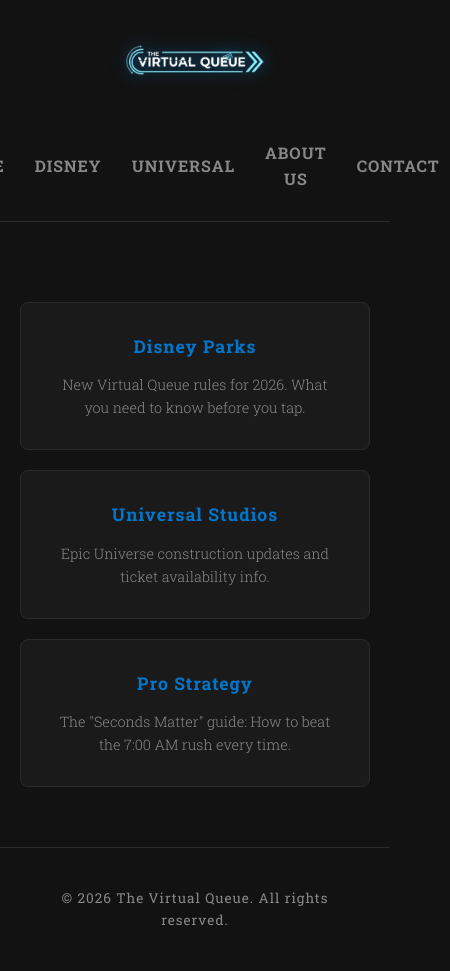
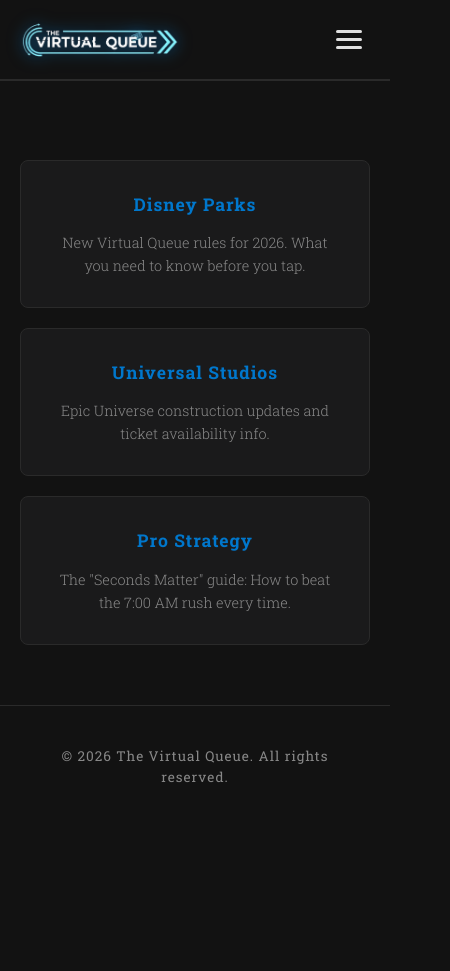
Before and after one commit to jerholl/TheVirtualQueue, a plain HTML site: page index.html in a window 390 px wide. Shown: the whole page, 450 px wide, since content can reach past the window. After the commit the page ends 844 px from the top, so only its background shows below. Drawn offline with Linux system fonts and the light colour scheme.

Commit message:
Update index.html

```diff
--- a/index.html
+++ b/index.html
@@ -4,269 +4,60 @@
     <meta charset="UTF-8">
     <meta name="viewport" content="width=device-width, initial-scale=1.0">
     <title>Home | The Virtual Queue</title>
+    <link href="https://fonts.googleapis.com/css2?family=Roboto+Slab:wght@300;400;700;900&display=swap" rel="stylesheet">
+    <style>
+        :root { --bg:#121212; --surface:#1a1a1b; --border:#2a2a2a; --blue:#0077cc; --cyan:#00d4ff; --text:#e0e0e0; --muted:#888; }
+        *, *::before, *::after { box-sizing: border-box; margin: 0; padding: 0; }
+        body { background-color: var(--bg); color: var(--text); font-family: 'Roboto Slab', serif; line-height: 1.6; }
+        .container { max-width: 1200px; margin: 0 auto; padding: 40px 20px 60px; }
+        footer { text-align: center; padding: 40px; color: var(--muted); border-top: 1px solid var(--border); font-size: 0.85rem; letter-spacing: 1px; }
+        /* ── Nav ── */
+        nav { border-bottom: 1px solid var(--border); padding: 0 20px; display: flex; justify-content: center; align-items: center; gap: 10px; background-color: var(--bg); position: sticky; top: 0; z-index: 1000; height: 100px; overflow: visible; }
+        .nav-logo-wrap { position: relative; display: flex; align-items: center; }
+        .nav-logo-wrap::after { content: ""; position: absolute; top: 75%; left: 200%; transform: translateX(-50%); width: 880px; height: 10px; border-left: 3px solid var(--cyan); border-bottom: 3px solid var(--cyan); border-bottom-left-radius: 6px; box-shadow: -4px 4px 12px rgba(0,212,255,0.5), 0px 4px 12px rgba(0,212,255,0.3); pointer-events: none; }
+        .nav-logo { height: 150px; width: auto; transition: transform 0.3s ease; filter: drop-shadow(0px 0px 8px rgba(0,119,204,0.7)); display: block; }
+        .nav-logo:hover { transform: scale(1.08); }
+        .nav-links-wrap { position: relative; display: flex; align-items: center; gap: 10px; }
+        nav a { text-decoration: none; color: var(--muted); text-transform: uppercase; font-size: 1.25rem; font-weight: 700; letter-spacing: 2px; padding: 8px 16px; border-radius: 4px; transition: color 0.3s ease, background 0.3s ease; }
+        nav a:hover { color: var(--cyan); background: rgba(0,212,255,0.06); }
 
-    <link href="https://fonts.googleapis.com/css2?family=Roboto+Slab:wght@300;400;700;900&display=swap" rel="stylesheet">
+        /* ── Hamburger ── */
+        .hamburger { display: none; flex-direction: column; justify-content: center; gap: 5px; background: none; border: none; cursor: pointer; padding: 8px; z-index: 1100; }
+        .hamburger span { display: block; width: 26px; height: 3px; background: var(--text); border-radius: 2px; transition: all 0.3s ease; }
+        .hamburger.open span:nth-child(1) { transform: translateY(8px) rotate(45deg); }
+        .hamburger.open span:nth-child(2) { opacity: 0; }
+        .hamburger.open span:nth-child(3) { transform: translateY(-8px) rotate(-45deg); }
 
-    <style>
-        /* ── CSS Variables ── */
-        :root {
-            --bg:        #121212;
-            --surface:   #1a1a1b;
-            --border:    #2a2a2a;
-            --blue:      #0077cc;
-            --cyan:      #00d4ff;
-            --text:      #e0e0e0;
-            --muted:     #888;
+        /* ── Slide-in Mobile Menu ── */
+        .mobile-menu { display: flex; flex-direction: column; position: fixed; top: 80px; left: 0; right: 0; background: var(--surface); border-bottom: 1px solid var(--border); padding: 10px 20px; z-index: 998; max-height: 0; overflow: hidden; transition: max-height 0.35s ease, padding 0.35s ease; padding-top: 0; padding-bottom: 0; }
+        .mobile-menu.open { max-height: 400px; padding-top: 10px; padding-bottom: 10px; }
+        .mobile-menu a { text-decoration: none; color: var(--muted); text-transform: uppercase; font-size: 1rem; font-weight: 700; letter-spacing: 2px; padding: 14px 16px; border-bottom: 1px solid var(--border); transition: color 0.2s, background 0.2s; display: block; }
+        .mobile-menu a:last-child { border-bottom: none; }
+        .mobile-menu a:hover { color: var(--cyan); background: rgba(0,212,255,0.06); }
+
+        /* ── Mobile breakpoint ── */
+        @media (max-width: 768px) {
+            nav { justify-content: space-between; height: 80px; }
+            .nav-logo-wrap::after { display: none; }
+            .nav-logo { height: 90px; }
+            .nav-links-wrap { display: none; }
+            .hamburger { display: flex; }
         }
 
-        /* ── Reset & Base ── */
-        *, *::before, *::after { box-sizing: border-box; margin: 0; padding: 0; }
-
-        body {
-            background-color: var(--bg);
-            color: var(--text);
-            font-family: 'Roboto Slab', serif;
-            line-height: 1.6;
-        }
-
-        /* ── Navigation ── */
-        nav {
-            border-bottom: 1px solid var(--border);
-            padding: 0 20px;
-            display: flex;
-            justify-content: center;
-            align-items: center;
-            gap: 10px;
-            background-color: var(--bg);
-            position: sticky;
-            top: 0;
-            z-index: 1000;
-            height:100px;
-            overflow: visible;
-        }
-
-        /* Logo wrapper — anchors the queue line */
-        .nav-logo-wrap {
-            position: relative;
-            display: flex;
-            align-items: center;
-        }
-
-        /* Single continuous L-shaped line using border */
-        .nav-logo-wrap::after {
-            content: "";
-            position: absolute;
-            top: 75%;            /* flush with bottom of logo wrapper / nav */
-            left: 200%;
-            transform: translateX(-50%);
-
-            /* Width stretches all the way to cover the nav links area */
-            width: 880px;
-            height: 10px;
-
-            /* L-shape: left border = vertical drop, bottom border = horizontal arm */
-            border-left: 3px solid var(--cyan);
-            border-bottom: 3px solid var(--cyan);
-            border-bottom-left-radius: 6px;
-
-            box-shadow:
-                -4px 4px 12px rgba(0, 212, 255, 0.5),
-                 0px 4px 12px rgba(0, 212, 255, 0.3);
-
-            pointer-events: none;
-        }
-
-        .nav-logo {
-            height: 150px;
-            width: auto;
-            transition: transform 0.3s ease;
-            filter: drop-shadow(0px 0px 8px rgba(0, 119, 204, 0.7));
-            display: block;
-        }
-
-        .nav-logo:hover {
-            transform: scale(1.08);
-        }
-
-        /* Nav links wrapper */
-        .nav-links-wrap {
-            position: relative;
-            display: flex;
-            align-items: center;
-            gap: 10px;
-        }
-
-        nav a {
-            text-decoration: none;
-            color: var(--muted);
-            text-transform: uppercase;
-            font-size: 1.25rem;
-            font-weight: 700;
-            letter-spacing: 2px;
-            padding: 8px 16px;
-            border-radius: 4px;
-            transition: color 0.3s ease, background 0.3s ease;
-        }
-
-        nav a:hover {
-            color: var(--cyan);
-            background: rgba(0, 212, 255, 0.06);
-        }
-
-        /* ── Container ── */
-        .container {
-            max-width: 1200px;
-            margin: 0 auto;
-            padding: 40px 20px 60px;
-        }
-
-        /* ── Hero Logo ── */
-        .logo-header {
-            text-align: center;
-            padding: 40px 0 20px;
-        }
-
-        .logo {
-            width: min(700px, 90vw);
-            height: auto;
-            filter: drop-shadow(0px 0px 14px rgba(0, 119, 204, 0.35));
-        }
-
-        /* ── Section Heading ── */
-        h2 {
-            color: #fff;
-            border-left: 4px solid var(--blue);
-            padding-left: 15px;
-            margin: 50px 0 20px;
-            font-size: 1.4rem;
-            letter-spacing: 1px;
-        }
-
-        /* ── News Cards ── */
-        .news-container {
-            display: flex;
-            gap: 20px;
-            flex-wrap: wrap;
-            margin-top: 40px;
-        }
-
-        .news-item {
-            flex: 1 1 280px;
-            max-width: 400px;
-            background: var(--surface);
-            padding: 30px;
-            border-radius: 8px;
-            border: 1px solid var(--border);
-            transition: transform 0.3s ease, border-color 0.3s ease, box-shadow 0.3s ease;
-            text-align: center;
-        }
-
-        .news-item:hover {
-            transform: translateY(-6px);
-            border-color: var(--blue);
-            box-shadow: 0 8px 30px rgba(0, 119, 204, 0.15);
-        }
-
-        .news-item a {
-            text-decoration: none;
-            color: var(--text);
-        }
-
-        .news-item h3 {
-            color: var(--blue);
-            margin-bottom: 12px;
-            font-size: 1.1rem;
-            letter-spacing: 1px;
-        }
-
-        .news-item p {
-            font-size: 0.9rem;
-            color: var(--muted);
-            font-weight: 300;
-        }
-
-        /* ── Highlight Box ── */
-        .highlight-box {
-            background: var(--surface);
-            padding: 20px;
-            border-radius: 4px;
-            margin: 20px 0;
-            border: 1px solid var(--border);
-        }
-
-        /* ── Footer ── */
-        footer {
-            text-align: center;
-            padding: 40px;
-            color: var(--muted);
-            border-top: 1px solid var(--border);
-            font-size: 0.85rem;
-            letter-spacing: 1px;
-        }
-
-        /* ── MOBILE RESPONSIVENESS ── */
-@media (max-width: 768px) {
-
-    /* 1. Stack the header vertically */
-    nav {
-        flex-direction: column;
-        height: auto;
-        padding: 20px 10px;
-        gap: 15px;
-    }
-
-    /* 2. Shrink the logo so it fits on a phone */
-    .nav-logo {
-        height: 80px; /* Smaller height for mobile */
-        width: auto;
-    }
-
-    /* 3. Hide the blue VQ line on mobile */
-    /* It's usually too messy for small screens, so we remove it */
-    .nav-logo-wrap::after {
-        display: none;
-    }
-
-    /* 4. Make the links easier to tap with a thumb */
-    nav a {
-        font-size: 1rem;
-        letter-spacing: 1px;
-        padding: 10px;
-        width: 100%;
-        text-align: center;
-    }
-
-    /* 5. Make your article cards stack in one single column */
-    .featured-grid {
-        flex-direction: column;
-        gap: 20px;
-    }
-
-    .featured-card {
-        flex: 1 1 auto;
-        width: 100%;
-    }
-
-    .page-title h1 {
-        font-size: 1.6rem; /* Smaller text for mobile headers */
-    }
-}
-
+        .news-container { display: flex; gap: 20px; flex-wrap: wrap; margin-top: 40px; }
+        .news-item { flex: 1 1 280px; max-width: 400px; background: var(--surface); padding: 30px; border-radius: 8px; border: 1px solid var(--border); transition: transform 0.3s ease, border-color 0.3s ease, box-shadow 0.3s ease; text-align: center; }
+        .news-item:hover { transform: translateY(-6px); border-color: var(--blue); box-shadow: 0 8px 30px rgba(0,119,204,0.15); }
+        .news-item a { text-decoration: none; color: var(--text); }
+        .news-item h3 { color: var(--blue); margin-bottom: 12px; font-size: 1.1rem; letter-spacing: 1px; }
+        .news-item p { font-size: 0.9rem; color: var(--muted); font-weight: 300; }
+        @media (max-width: 768px) { .news-item { max-width: 100%; flex: 1 1 100%; } }
     </style>
 </head>
 <body>
-
-    <!-- Navigation -->
     <nav>
-    <div class="nav-logo-wrap">
-        <img src="VQNewLOGO.png" alt="The Virtual Queue Logo" class="nav-logo">
-    </div>
-
-    <div class="hamburger" id="hamburger">
-        <span></span>
-        <span></span>
-        <span></span>
-    </div>
+        <div class="nav-logo-wrap">
+            <img src="VQNewLogo.png" alt="The Virtual Queue Logo" class="nav-logo">
+        </div>
         <div class="nav-links-wrap">
             <a href="index.html">Home</a>
             <a href="disney.html">Disney</a>
@@ -274,44 +65,30 @@
             <a href="about.html">About Us</a>
             <a href="contact.html">Contact</a>
         </div>
+        <button class="hamburger" id="hamburger" aria-label="Menu">
+            <span></span><span></span><span></span>
+        </button>
     </nav>
-
-    <!-- Main Content -->
+    <div class="mobile-menu" id="mobile-menu">
+        <a href="index.html">Home</a>
+        <a href="disney.html">Disney</a>
+        <a href="universal.html">Universal</a>
+        <a href="about.html">About Us</a>
+        <a href="contact.html">Contact</a>
+    </div>
     <div class="container">
-
-        <!-- News Cards -->
         <div class="news-container">
-
-            <div class="news-item">
-                <a href="disney.html">
-                    <h3>Disney Parks</h3>
-                    <p>New Virtual Queue rules for 2026. What you need to know before you tap.</p>
-                </a>
-            </div>
-
-            <div class="news-item">
-                <a href="universal.html">
-                    <h3>Universal Studios</h3>
-                    <p>Epic Universe construction updates and ticket availability info.</p>
-                </a>
-            </div>
-
-            <div class="news-item">
-                <a href="#">
-                    <h3>Pro Strategy</h3>
-                    <p>The "Seconds Matter" guide: How to beat the 7:00 AM rush every time.</p>
-                </a>
-            </div>
-
+            <div class="news-item"><a href="disney.html"><h3>Disney Parks</h3><p>New Virtual Queue rules for 2026. What you need to know before you tap.</p></a></div>
+            <div class="news-item"><a href="universal.html"><h3>Universal Studios</h3><p>Epic Universe construction updates and ticket availability info.</p></a></div>
+            <div class="news-item"><a href="#"><h3>Pro Strategy</h3><p>The "Seconds Matter" guide: How to beat the 7:00 AM rush every time.</p></a></div>
         </div>
-        <!-- /news-container -->
-
     </div>
-    <!-- /container -->
-
-    <footer>
-        &copy; 2026 The Virtual Queue. All rights reserved.
-    </footer>
-
+    <footer>&copy; 2026 The Virtual Queue. All rights reserved.</footer>
+    <script>
+        const btn = document.getElementById('hamburger');
+        const menu = document.getElementById('mobile-menu');
+        btn.addEventListener('click', () => { btn.classList.toggle('open'); menu.classList.toggle('open'); });
+        menu.querySelectorAll('a').forEach(a => a.addEventListener('click', () => { btn.classList.remove('open'); menu.classList.remove('open'); }));
+    </script>
 </body>
 </html>
```
